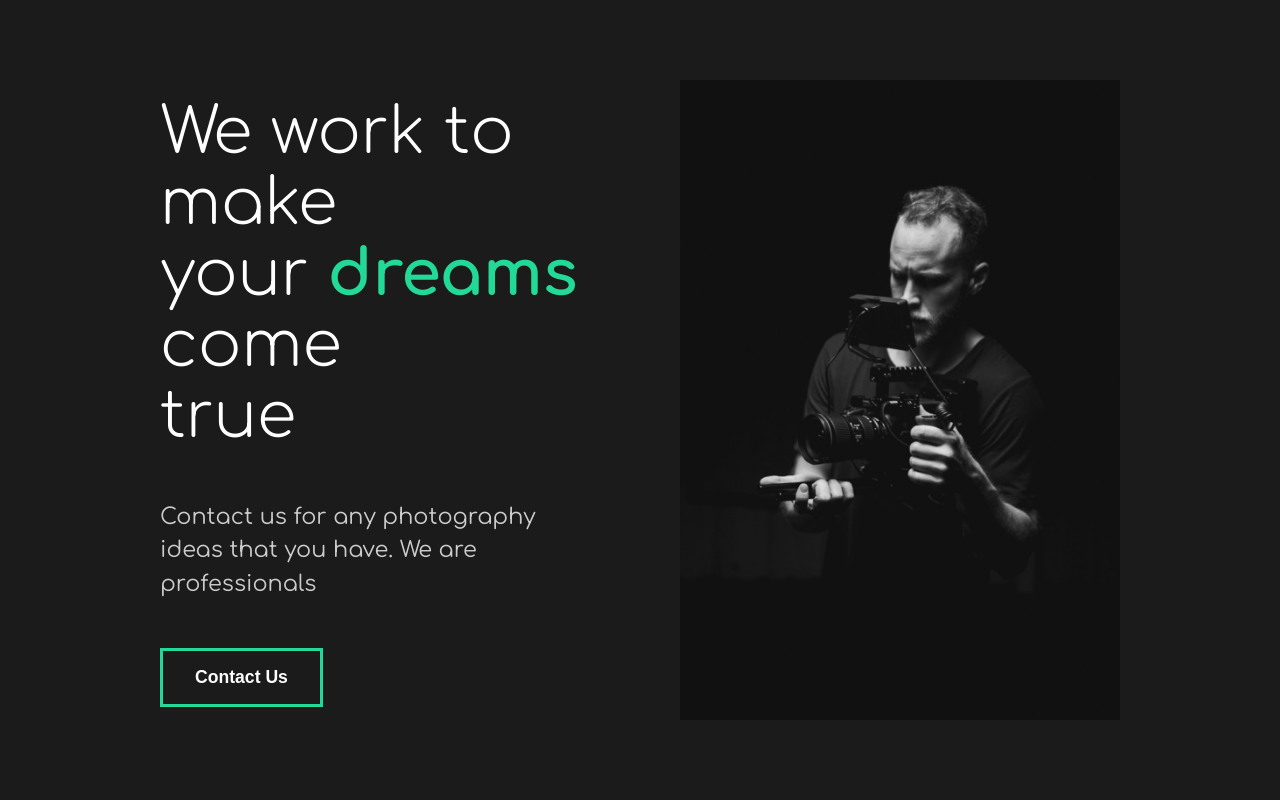
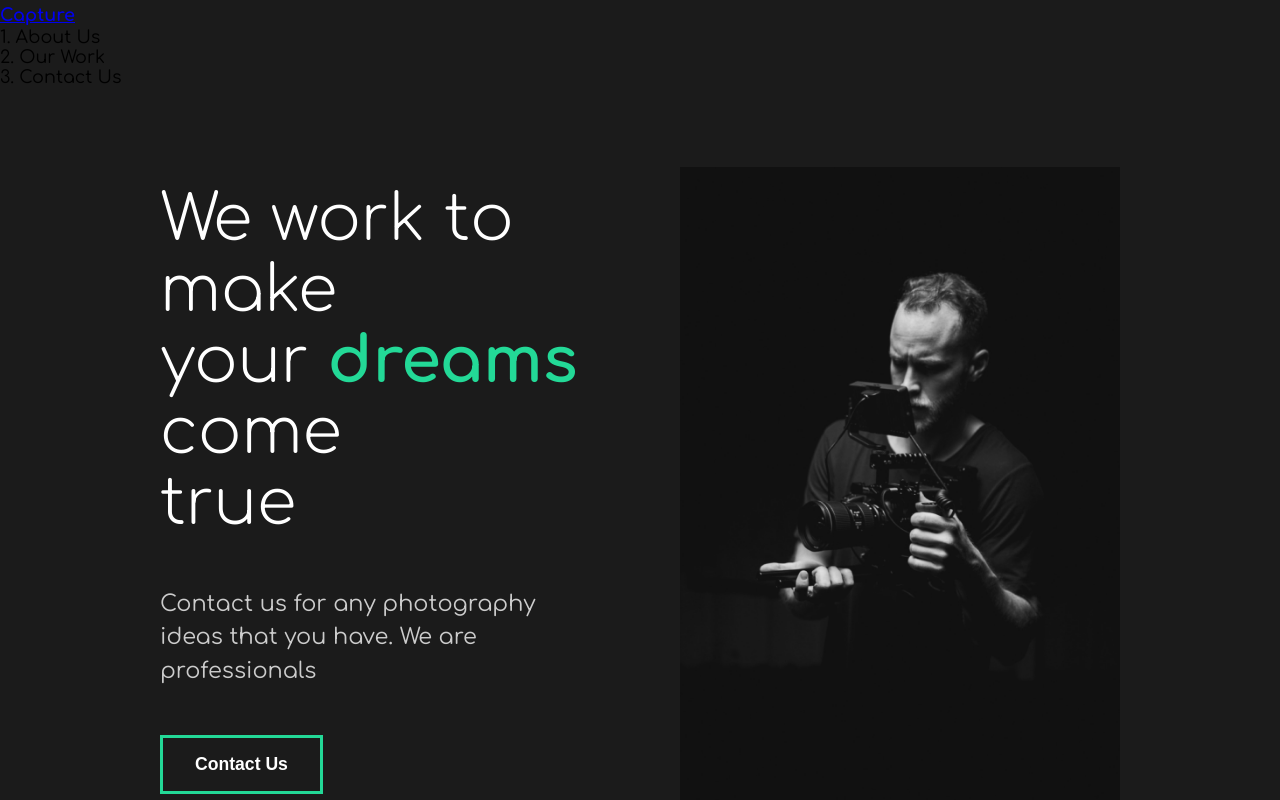
Before and after one commit to Kapibarra/photographerportfolio, a React (Create React App) app: page / in a window 1280 px wide. Shown: the top 800 px of the page. Built offline with nearby package versions, Linux system fonts and the light colour scheme.

Commit message:
init nav components and some styles

```diff
--- a/src/App.js
+++ b/src/App.js
@@ -1,11 +1,13 @@
 import React from "react";
 import AboutUs from './pages/AboutUs'
 import GLobalStyle from './components/GlobalStyle'
+import Nav from './components/Nav'
 
 function App() {
   return (
     <div className="App">
     <GLobalStyle />
+    <Nav />
      <AboutUs />
     </div>
   );
--- /dev/null
+++ b/src/components/Nav.js
@@ -0,0 +1,24 @@
+import React from 'react'
+import styled from 'styled-components'
+
+const Nav = () => {
+    return (
+        <nav>
+            <h1><a href="#">Capture</a></h1>
+            <ul>
+                <li><a>1. About Us</a></li>
+                <li><a>2. Our Work</a></li>
+                <li><a>3. Contact Us</a></li>
+            </ul>
+        </nav>
+    )
+}
+
+const StyledNav = styled.nav`
+min-height:10vh;
+display:flex;
+margin:auto;
+justify-content: space-between;
+`
+
+export default Nav
```
